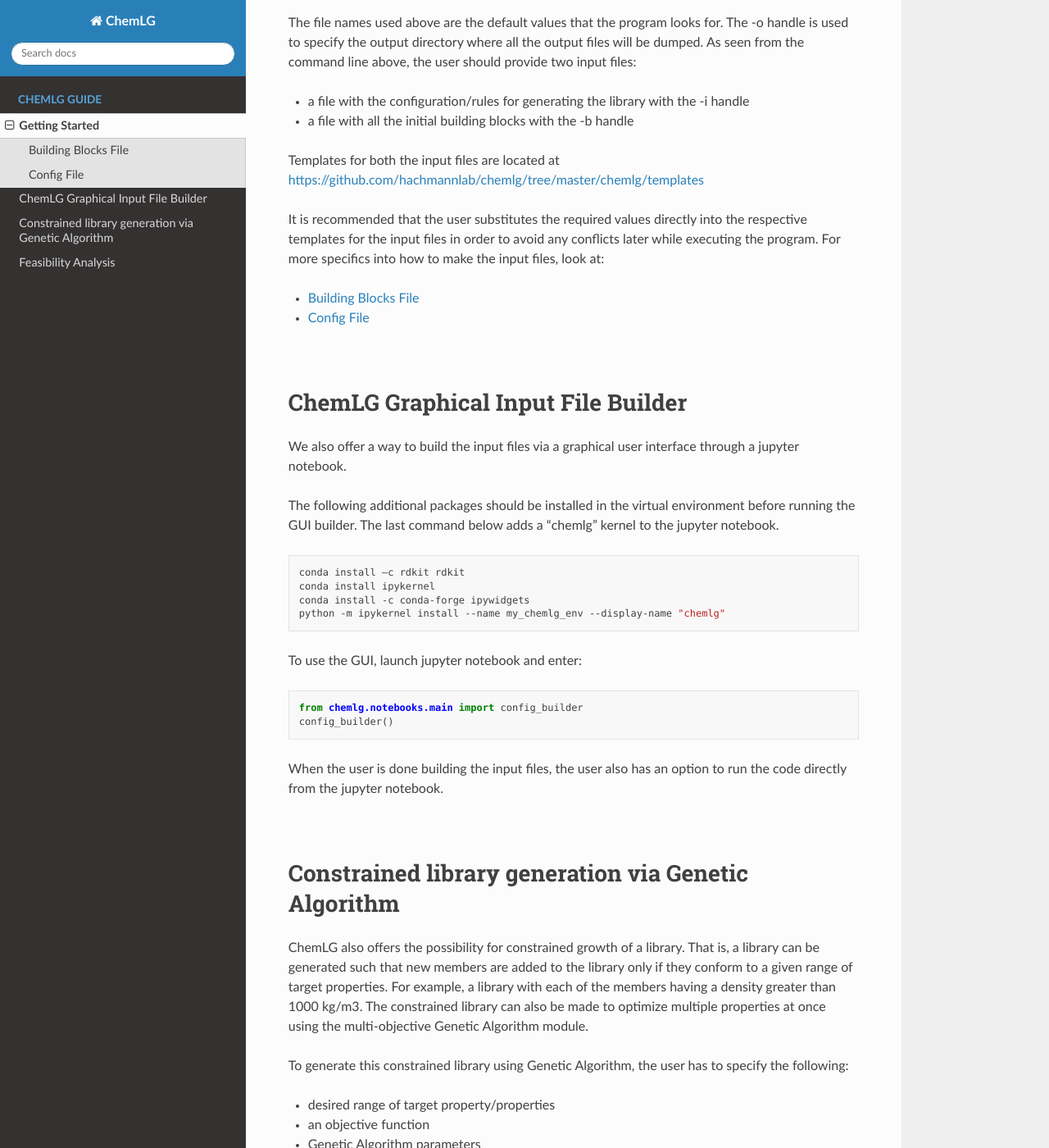
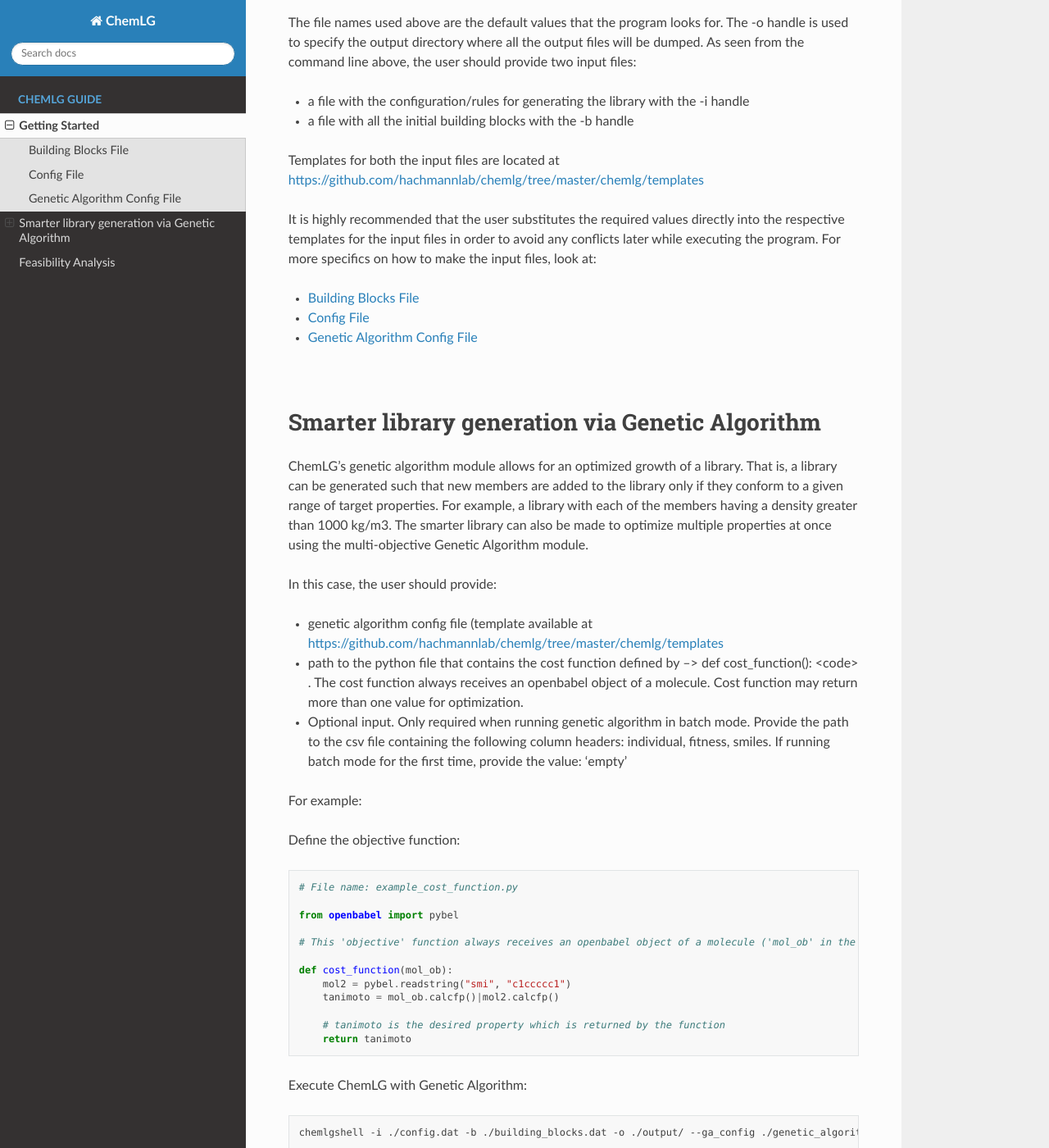
Before and after one commit to hachmannlab/chemlg, a Sphinx documentation site: the page built from docs/chemlg.rst, in a window 1280 px wide and 1400 px high, scrolled down 539 px. Shown: the whole window at 82% size. Built offline with Sphinx 7.4.7 and the Read the Docs theme 2.0.0, drawn with Linux system fonts in a browser that asks for light colours; formulas are drawn with MathJax 3; some of the changed text lies outside the part shown.

Commit message:
compatible with openbabel 3.0

```diff
--- a/chemlg/__init__.py
+++ b/chemlg/__init__.py
@@ -1,4 +1,4 @@
-__version__ = "0.7.0"
+__version__ = "0.9"
 
 import sys
 sys.dont_write_bytecode = True
--- a/docs/chemlg.inputs.rst
+++ b/docs/chemlg.inputs.rst
@@ -97,3 +97,64 @@
 
         - Expected type: string (True or False)
         - Default value: None
+
+
+
+Genetic Algorithm Config File
+=============================
+
+The config file should closely follow the template provided in the library.
+
+- Batch run: Specify if genetic algorithm should run in batch mode.
+
+        - Expected type: bool
+        - Default value: False
+|
+- fitness: A tuple of tuples for describing desired target properties that are returned by the objective function. For each target property, tuple contains 2 values, the required optima and the cutoff value. For 'max' optima, the cutoff is the lower acceptable limit. For 'min' optima, the cutoff is the maximum allowed value for that property.
+
+        - Expected type: tuple of tuples, example: (('max', 5.6), ('min', 20))
+        - Default value: None
+|
+- crossover_size: size of crossover population. Sum of crossover and mutation population is the total size of population generated in each generation.
+
+        - Expected type: int, optional (default = 50)
+        - Default value: None
+|
+- mutation_size: size of mutation population. Sum of crossover and mutation population is the total size of population generated in each generation.
+
+        - Expected type: int, optional (default = 50)
+        - Default value: None
+|
+- algorithm: The algorithm to use for the search. Available algorithms are:
+        Algorithm 1:
+            Initial population is instantiated.
+            Roulette wheel selection is used for selecting individuals for crossover and mutation.
+            The initial population, crossovered and mutated individuals form the pool of individuals from which the best
+            n members are selected as the initial population for the next generation, where n is the size of population.
+
+        Algorithm 2:
+            Same as algorithm 1 but when selecting individuals for next generation, n members are selected using Roulette wheel selection.
+
+        Algorithm 3:
+            Same as algorithm 1 but when selecting individuals for next generation, best members from each of the three pools (initital population, crossover and mutation) are selected according to the input parameters in the search method.
+
+        Algorithm 4:
+            Same as algorithm 1 but mutation population is selected from the crossover population and not from the parents directly.
+|
+        - Expected type: int, optional (default=1)
+        - Default value: None
+|
+- generations: The number of generations for evolving the population.
+
+        - Expected type: int, optional
+        - Default value: 20
+|
+- Initial population ratio: Fraction of initial population to select for next generation. Required only for algorithm 3.
+
+        - Expected type: float, optional
+        - Default value: 0.35
+|
+- Crossover population ratio: Fraction of crossover population to select for next generation. Required only for algorithm 3.
+
+        - Expected type: float, optional
+        - Default value: 0.35
--- a/docs/chemlg.rst
+++ b/docs/chemlg.rst
@@ -24,46 +24,46 @@
 
 Templates for both the input files are located at https://github.com/hachmannlab/chemlg/tree/master/chemlg/templates
 
-It is recommended that the user substitutes the required values directly into the respective templates for the input files in order to avoid any conflicts later while executing the program. For more specifics into how to make the input files, look at:
+It is highly recommended that the user substitutes the required values directly into the respective templates for the input files in order to avoid any conflicts later while executing the program. For more specifics on how to make the input files, look at:
 
 .. toctree::
 
     chemlg.inputs
 
-|
-ChemLG Graphical Input File Builder
-====================================
-We also offer a way to build the input files via a graphical user interface through a jupyter notebook.
+.. |
+.. ChemLG Graphical Input File Builder
+.. ====================================
+.. We also offer a way to build the input files via a graphical user interface through a jupyter notebook.
 
-The following additional packages should be installed in the virtual environment before running the GUI builder. The last command below adds a "chemlg" kernel to the jupyter notebook.
+.. The following additional packages should be installed in the virtual environment before running the GUI builder. The last command below adds a "chemlg" kernel to the jupyter notebook.
 
-.. code:: bash
+.. .. code:: bash
 
-    conda install –c rdkit rdkit
-    conda install ipykernel
-    conda install -c conda-forge ipywidgets
-    python -m ipykernel install --name my_chemlg_env --display-name "chemlg"
+..     conda install –c rdkit rdkit
+..     conda install ipykernel
+..     conda install -c conda-forge ipywidgets
+..     python -m ipykernel install --name my_chemlg_env --display-name "chemlg"
 
-To use the GUI, launch jupyter notebook and enter:
+.. To use the GUI, launch jupyter notebook and enter:
 
-.. code:: python
+.. .. code:: python
 
-    from chemlg.notebooks.main import config_builder
-    config_builder()
+..     from chemlg.notebooks.main import config_builder
+..     config_builder()
 
-When the user is done building the input files, the user also has an option to run the code directly from the jupyter notebook.
+.. When the user is done building the input files, the user also has an option to run the code directly from the jupyter notebook.
 
 |
 
-Constrained library generation via Genetic Algorithm
+Smarter library generation via Genetic Algorithm
 ====================================================
-ChemLG also offers the possibility for constrained growth of a library. That is, a library can be generated such that new members are added to the library only if they conform to a given range of target properties. For example, a library with each of the members having a density greater than 1000 kg/m3. The constrained library can also be made to optimize multiple properties at once using the multi-objective Genetic Algorithm module.
+ChemLG's genetic algorithm module allows for an optimized growth of a library. That is, a library can be generated such that new members are added to the library only if they conform to a given range of target properties. For example, a library with each of the members having a density greater than 1000 kg/m3. The smarter library can also be made to optimize multiple properties at once using the multi-objective Genetic Algorithm module.
 
-To generate this constrained library using Genetic Algorithm, the user has to specify the following:
+In this case, the user should provide:
 
-- desired range of target property/properties
-- an objective function
-- Genetic Algorithm parameters
+- genetic algorithm config file (template available at https://github.com/hachmannlab/chemlg/tree/master/chemlg/templates
+- path to the python file that contains the cost function defined by -->  def cost_function(): <code> . The cost function always receives an openbabel object of a molecule. Cost function may return more than one value for optimization.
+- Optional input. Only required when running genetic algorithm in batch mode. Provide the path to the csv file containing the following column headers: individual, fitness, smiles. If running batch mode for the first time, provide the value: 'empty'
 
 For example:
 
@@ -71,36 +71,32 @@
 
 .. code:: python
 
-    # File name: example_obj.py
+    # File name: example_cost_function.py
 
-    import pybel
+    from openbabel import pybel
 
-    # This 'objective' function always receives an openbabel object of a molecule ('mol_ob' in the example).
-    def objective(mol_ob):
+    # This 'objective' function always receives an openbabel object of a molecule ('mol_ob' in the example). Also, the name of the objective function should ALWAYS BE cost_function.
+
+    def cost_function(mol_ob):
         mol2 = pybel.readstring("smi", "c1ccccc1")
         tanimoto = mol_ob.calcfp()|mol2.calcfp()
 
         # tanimoto is the desired property which is returned by the function
         return tanimoto
 
-Execute ChemLG via Genetic Algorithm:
+Execute ChemLG with Genetic Algorithm:
 
-.. code:: python
+.. code:: bash
 
-    # File name: constrained_lib.py
+    chemlgshell -i ./config.dat -b ./building_blocks.dat -o ./output/ --ga_config ./genetic_algorithm_config.dat --cost_function ./example_cost_function.py
 
-    from chemlg.constrained import GeneticAlgorithm                     # import genetic algorithm
-    from example_obj import objective                                   # import objective function
+    ## if running genetic algorithm in batch mode, also provide the fitnesses of the individuals with the --fitnesses_csv flag.
 
-    ga_library = GeneticAlgorithm(evaluate=objective,
-                                fitness     =  (("max", 0.7), )
-                                bb_file     =  <specify building block file handle here>,
-                                config_file =  <specify config file handle here>,
-                                output_dir  =  <specify output directory here>)
+For more information on Genetic Algorithm parameters, refer to:
 
-    best_ind_df, best_individual = ga_library.search(n_generations=20)
+.. toctree::
 
-For more information on Genetic Algorithm parameters, refer to https://github.com/hachmannlab/chemlg/blob/master/chemlg/constrained.py
+    chemlg.inputs
 
 
 Feasibility Analysis
--- a/docs/requirements.yml
+++ b/docs/requirements.yml
@@ -11,7 +11,7 @@
     - nbsphinx
 
 channels:
-    - openbabel
+    - conda-forge
 
 dependencies:
     - openbabel
```
Also changed, not shown: README.md (+7 -7 lines), docs/index.rst (+5 -10 lines), environment.yml (deleted, +0 -12 lines), .travis.yml, 7 other files.
